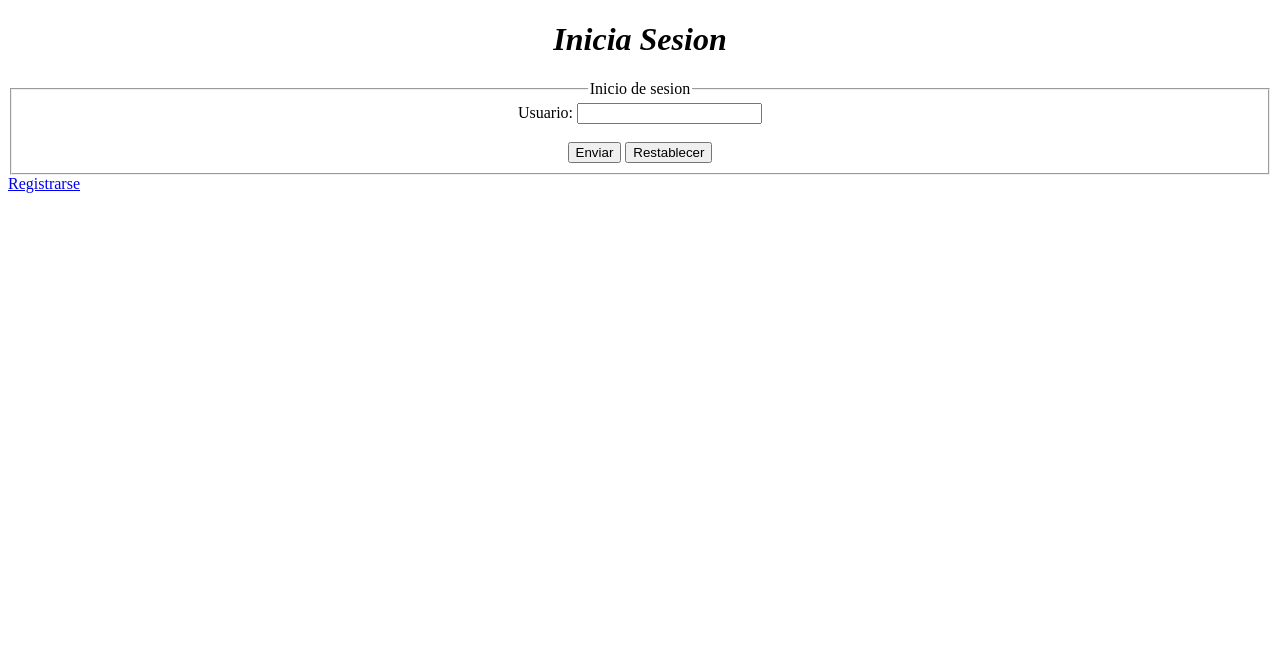
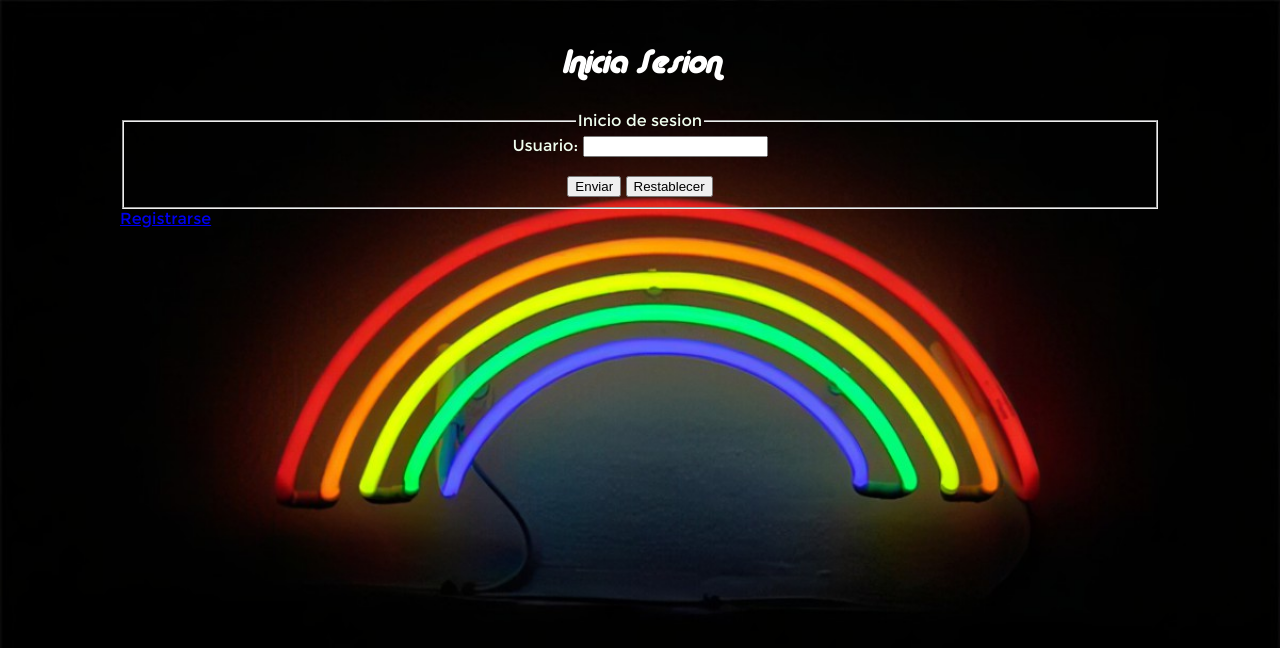
Before and after one commit to GabrielRivera10/Curso-Web, a plain HTML site: page Semana 3/Casas/index.html in a window 1280 px wide. Drawn offline with Linux system fonts and the light colour scheme.

Commit message:
AHHHHHHHHHHHHHHH

```diff
--- a/Semana 3/Casas/index.html
+++ b/Semana 3/Casas/index.html
@@ -4,9 +4,10 @@
     <meta charset="UTF-8">
     <meta http-equiv="X-UA-Compatible" content="IE=edge">
     <meta name="viewport" content="width=device-width, initial-scale=1.0">
+    <link rel="stylesheet" href="./statics/styles/deco.css">
     <title>Inicio de sesion</title>
 </head>
-<body>
+<body id="fondo">
     </style>
     <h1 style="text-align:center">
         <i>
--- /dev/null
+++ b/Semana 3/Casas/statics/styles/deco.css
@@ -0,0 +1,40 @@
+@font-face
+{
+    font-family:Monserrat;
+    src: url(../fonts/Montserrat-Regular.ttf);
+}
+@font-face
+{
+    font-family:Albas2;
+    src: url(../fonts/ALBA____.TTF);
+}
+#fondo
+{
+    background-image: url(../img/fondo.jpg) ;
+    border: 10px;
+    background-size:cover;
+    background-repeat:no-repeat;
+    margin-top: 40px;
+    margin-right: 120px;
+    margin-left: 120px;
+    margin-bottom: 40px;
+    padding: 15px,15px,15px,15px;
+}
+*
+{
+    cursor: url(../img/cursor.png),auto;
+}
+body
+{
+    text-align: justify;
+    font-family: "Monserrat", fantasy;
+    color: honeydew;
+}
+i
+{
+    font-family:"Albas2","Lucida Handwriting",cursive;
+    color: rgb(255, 255, 255);
+    text-align: center;
+    position:static;
+    font-size:xx-large;
+}
```
Also changed, not shown: Semana 3/Casas/statics/fonts/ALBAM___.TTF (added), Semana 3/Casas/statics/fonts/ALBAS___.TTF (added), Semana 3/Casas/statics/fonts/ALBA____.TTF (added), Semana 3/Casas/statics/fonts/Montserrat-Bold.ttf (added), Semana 3/Casas/statics/fonts/Montserrat-Regular.ttf (added), Semana 3/Casas/statics/img/cursor.png (added), Semana 3/Casas/statics/img/fondo.jpg (added), 1 other file.
